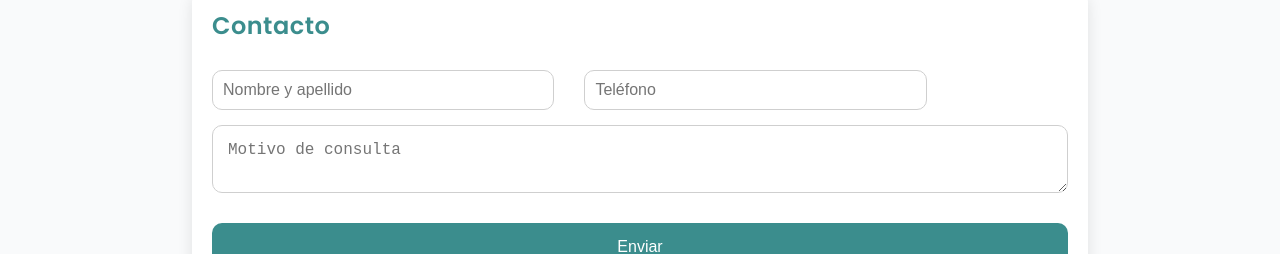
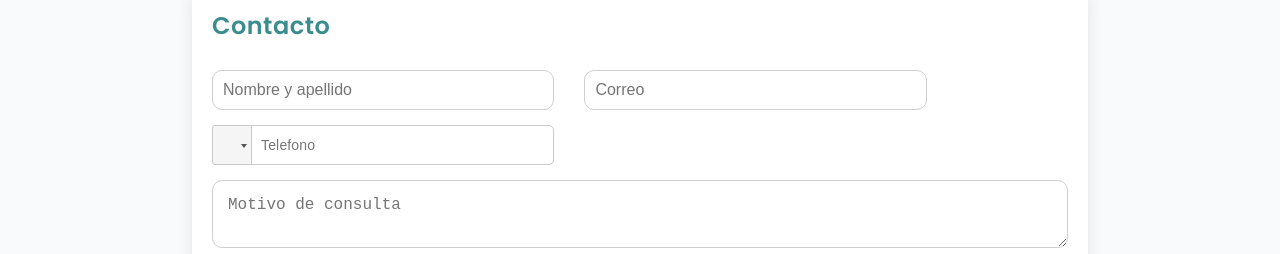
Before and after one commit to INGMIKY/isladent, a React (Vite) app: page / in a window 1280 px wide. Shown: the part 2991-3245 px from the top of the page. Built offline with nearby package versions, Linux system fonts and the light colour scheme; no server answers.

Commit message:
cambio de formulario de contacto, se agrego lada y correo

```diff
--- a/package.json
+++ b/package.json
@@ -14,7 +14,9 @@
     "emailjs-com": "^3.2.0",
     "firebase": "^11.2.0",
     "react": "^18.3.1",
-    "react-dom": "^18.3.1"
+    "react-dom": "^18.3.1",
+    "react-phone-input-2": "^2.15.1",
+    "react-select": "^5.10.2"
   },
   "devDependencies": {
     "@eslint/js": "^9.17.0",
--- a/src/App.css
+++ b/src/App.css
@@ -496,6 +496,14 @@ button:hover {
   background: var(--bg-boton-colorHover)
 }
 
+.inputTelefono{
+      /* background: red !important; */
+      width: 100% !important;
+      height: 40px !important;
+      border: solid;
+      color: black !important;
+}
+
 
 /* Icono citas*/
 
@@ -549,7 +557,6 @@ footer {
 
 
 
-
 /* Estilos para móvil */
 @media (max-width: 480px) {
   .comentariosTestimonio{
@@ -584,6 +591,13 @@ footer {
     margin-right: 15px;
   }
 
+  .inputTelefono{
+      /* background: red !important; */
+      width: 40% !important;
+      height: 40px !important;
+      border: solid;
+      color: black !important;
+}
 
 
 }
@@ -697,6 +711,7 @@ footer {
     margin-right: 15px;
   }
 
+
   .mensajeError{
     display: flex;
 
@@ -712,6 +727,26 @@ footer {
     }
 
 
+    .inputTelefono{
+      /* background: red !important; */
+      width: 40% !important;
+      height: 40px !important;
+      border: solid;
+      color: black !important;
+    }
 
 
 }
+
+
+
+
+.prueba{
+  color: black !important;
+  background-color: #3da8a8 !important;
+}
+
+.prueba:hover{
+  color: black ;
+  background-color: #4abbbb !important;
+}
--- a/src/App.tsx
+++ b/src/App.tsx
@@ -4,11 +4,12 @@ import banner from '../public/img/banner.jpg'
 import ContactoModal from './components/ContactoModal';
 import Servicios from './components/Servicios';
 import ServicioModal from './components/ServicioModal';
-import cruzRoja from '../public/img/cruz.png';
 import UrgenciasModal from './components/UrgenciasModal';
 import iconoWhats from '../public/img/icono-whatsapp.png';
 import Testimonios from './components/Testimonios';
 import ComentarioModal from './components/ComentarioModal';
+import PhoneInput from 'react-phone-input-2'
+import 'react-phone-input-2/lib/style.css'
 
 
 import foto1 from '../public/img/fotos/foto1.jpg';
@@ -17,11 +18,14 @@ import foto3 from '../public/img/fotos/foto3.jpg';
 import foto4 from '../public/img/fotos/foto4.jpg';
 import foto5 from '../public/img/fotos/foto5.jpg';
 import foto6 from '../public/img/fotos/foto6.jpg';
+import Horarios from './components/Horarios';
 
 
 interface formData{
   nombre: string,
+  correo: string,
   telefono: string,
+  lada: string;
   consulta: string,
 }
 // import banner from '../src/img/banner.jpg'
@@ -99,7 +103,9 @@ function App() {
   // Condicionales - formulario contacto ****************************
   const [formData, setFormData] = useState<formData>({
     nombre:'',
+    correo: '',
     telefono: '',
+    lada: '',
     consulta: '',
   })
 
@@ -131,7 +137,7 @@ function App() {
       [e.target.name]:e.target.value
     })
   }
-  // console.log(formdata)
+  // console.log(formData)
 
 
 
@@ -170,45 +176,7 @@ function App() {
             <div className='mapa'><iframe src="https://www.google.com/maps/embed?pb=!1m18!1m12!1m3!1d576.0900973328787!2d-86.95103803892285!3d20.498755663439074!2m3!1f0!2f0!3f0!3m2!1i1024!2i768!4f13.1!3m3!1m2!1s0x8f4e590f2cf2e8d5%3A0x593c68e33c6797e5!2sClinica%20Dental%20Isladent!5e0!3m2!1ses!2smx!4v1735152738106!5m2!1ses!2smx" allowFullScreen loading="lazy" referrerPolicy="no-referrer-when-downgrade"></iframe></div>
           </section>
 
-          <section className='horarios'>
-            <h2>Horarios</h2>
-            <table>
-              <thead>
-                <th>Día</th>
-                <th>Horario</th>
-              </thead>
-              <tbody>
-                <tr>
-                  <td>Lunes</td>
-                  <td>9:00 - 13:00 y 17:00 - 21:00</td>
-                </tr>
-                <tr>
-                  <td>Martes</td>
-                  <td>9:00 - 13:00 y 17:00 - 21:00</td>
-                </tr>
-                <tr>
-                  <td>Miercoles</td>
-                  <td>9:00 - 13:00 y 17:00 - 21:00</td>
-                </tr>
-                <tr>
-                  <td>Jueves</td>
-                  <td>9:00 - 13:00 y 17:00 - 21:00</td>
-                </tr>
-                <tr>
-                  <td>Viernes</td>
-                  <td>9:00 - 13:00 y 17:00 - 21:00</td>
-                </tr>
-                <tr>
-                  <td>Sábado</td>
-                  <td>9:00 - 13:00 y 17:00 - 21:00</td>
-                </tr>
-                <tr>
-                  <td>Domingo</td>
-                  <td className='campoUrgencias'> <p className='textoUrgencias'>SOLO URGENCIAS </p><img className='imgCruzRoja' src={cruzRoja} alt="" /></td>
-                </tr>
-              </tbody>
-            </table>
-          </section>
+          <Horarios />
 
           <section className='sectionUrgencias'>
             <h2 className='tituloUrgencias'>Urgencias via Whatsapp</h2>
@@ -260,7 +228,30 @@ function App() {
             <form ref={form} onSubmit={abrirModalContacto} className='datosContacto'>
                 <div className='mensajeError'>{errors.mensaje && <p className="error">{errors.mensaje}</p>}</div>
                 <input type="text" name='nombre' value={formData.nombre} onChange={handleChange} placeholder='Nombre y apellido' required />
-                <input type="tel" name='telefono' value={formData.telefono!} onChange={handleChange} placeholder='Teléfono' required/>
+                <input type="text" name='correo' value={formData.correo} onChange={handleChange} placeholder='Correo' required />
+                <input type="hidden" name="lada" value={`+${(formData.telefono || '').slice(0,2)}`} />
+
+                <PhoneInput
+                  country=""
+                  value={formData.telefono}
+                  onChange={(value, country) => {
+                    setFormData({
+                      ...formData,
+                      telefono: value,           // número completo con lada
+                      // lada: `+${country.dialCode ?? ''}`, // opcional si guardas la lada
+                    });
+                  }}
+                  inputClass="inputTelefono"
+                  dropdownClass="prueba"
+                  inputProps={{
+                    name: 'telefono',
+                    required: true,
+                    autoComplete: 'tel'
+,                   Placeholder: 'Telefono'
+                  }}
+                  enableLongNumbers
+                />
+                {/* <input type="tel" name='telefono' value={formData.telefono!} onChange={handleChange} placeholder='Teléfono' required/> */}
                 <textarea name='consulta' value={formData.consulta} onChange={handleChange} placeholder='Motivo de consulta' required></textarea>
                 <button type='submit'>Enviar</button>
             </form>
--- a/src/components/ContactoModal.tsx
+++ b/src/components/ContactoModal.tsx
@@ -17,6 +17,13 @@ const ContactoModal: React.FC<ContactoModalProps> = ({ modalContacto, setModalCo
         setModalContacto(false)
         document.body.style.overflow = 'auto';
         setModalStep(1);
+        // window.location.reload()
+    }
+
+    const cerrarModalContactoEnviado = () =>{
+        setModalContacto(false)
+        // document.body.style.overflow = 'auto';
+        // setModalStep(1);
         window.location.reload()
     }
 
@@ -66,7 +73,7 @@ const ContactoModal: React.FC<ContactoModalProps> = ({ modalContacto, setModalCo
                             <h2 className="contactoModalMensaje">Mensaje enviado</h2>
                             <p>Tu consulta ha sido enviada con éxito. ¡Gracias por contactarnos!</p>
                             <div className="contactoModalBotonesC">
-                                <button className="botonCancelarContacto2" onClick={cerrarModalContacto}>
+                                <button className="botonCancelarContacto2" onClick={cerrarModalContactoEnviado}>
                                     Cerrar
                                 </button>
                             </div>
--- /dev/null
+++ b/src/components/Horarios.tsx
@@ -0,0 +1,47 @@
+import cruzRoja from "../imgSrc/cruz.png";
+
+const Horarios = () => {
+    return (
+        <section className='horarios'>
+            <h2>Horarios</h2>
+            <table>
+              <thead>
+                <th>Día</th>
+                <th>Horario</th>
+              </thead>
+              <tbody>
+                <tr>
+                  <td>Lunes</td>
+                  <td>9:00 - 13:00 y 17:00 - 21:00</td>
+                </tr>
+                <tr>
+                  <td>Martes</td>
+                  <td>9:00 - 13:00 y 17:00 - 21:00</td>
+                </tr>
+                <tr>
+                  <td>Miercoles</td>
+                  <td>9:00 - 13:00 y 17:00 - 21:00</td>
+                </tr>
+                <tr>
+                  <td>Jueves</td>
+                  <td>9:00 - 13:00 y 17:00 - 21:00</td>
+                </tr>
+                <tr>
+                  <td>Viernes</td>
+                  <td>9:00 - 13:00 y 17:00 - 21:00</td>
+                </tr>
+                <tr>
+                  <td>Sábado</td>
+                  <td>9:00 - 13:00 y 17:00 - 21:00</td>
+                </tr>
+                <tr>
+                  <td>Domingo</td>
+                  <td className='campoUrgencias'> <p className='textoUrgencias'>SOLO URGENCIAS </p><img className='imgCruzRoja' src={cruzRoja} alt="" /></td>
+                </tr>
+              </tbody>
+            </table>
+          </section>
+    )
+}
+
+export default Horarios;
--- a/src/components/Servicios.tsx
+++ b/src/components/Servicios.tsx
@@ -26,12 +26,12 @@ const Servicios = () =>{
             texto: 'Ofrece diagnóstico y tratamiento de enfermedades comunes, realizando evaluaciones básicas de salud y derivando a especialistas cuando es necesario.',
         },
         {
-            id: 3,
+            id: 4,
             titulo: 'Nutrición',
             texto: 'Brinda atención y orientación personalizada sobre la alimentación saludable, diseñando planes nutricionales según las necesidades específicas de cada persona para mantener o mejorar su salud a través de una dieta balanceada.',
         },
         {
-            id: 3,
+            id: 5,
             titulo: 'Fisioterapía',
             texto: 'Brinda tratamiento y rehabilitación física mediante técnicas especializadas y ejercicios terapéuticos para recuperar la movilidad, aliviar el dolor y mejorar la función corporal en pacientes con lesiones o problemas musculares.',
         }
```
Also changed, not shown: src/imgSrc/cruz.png (added), 1 other file (tests, documents, lock files or other folders).
